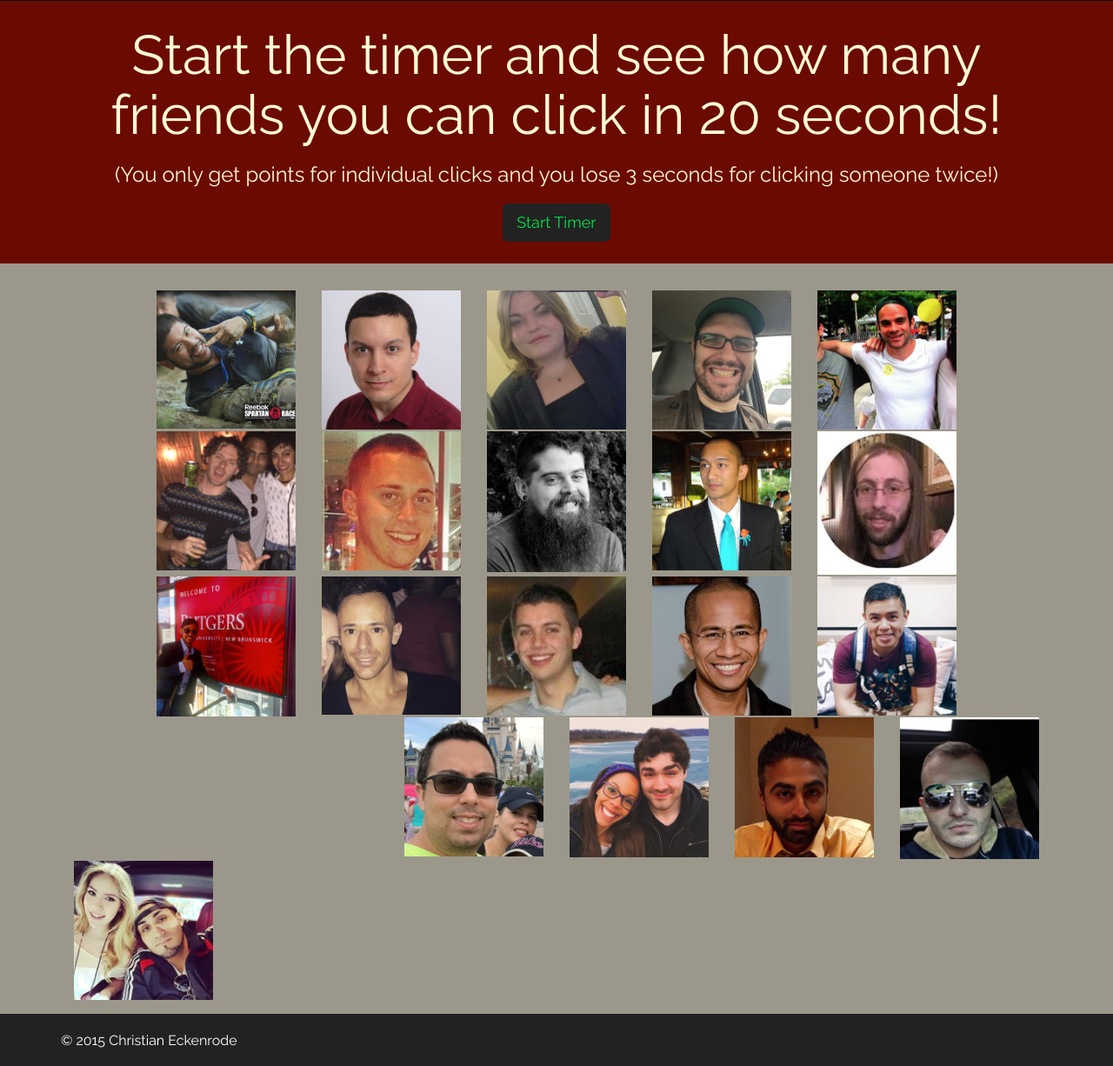
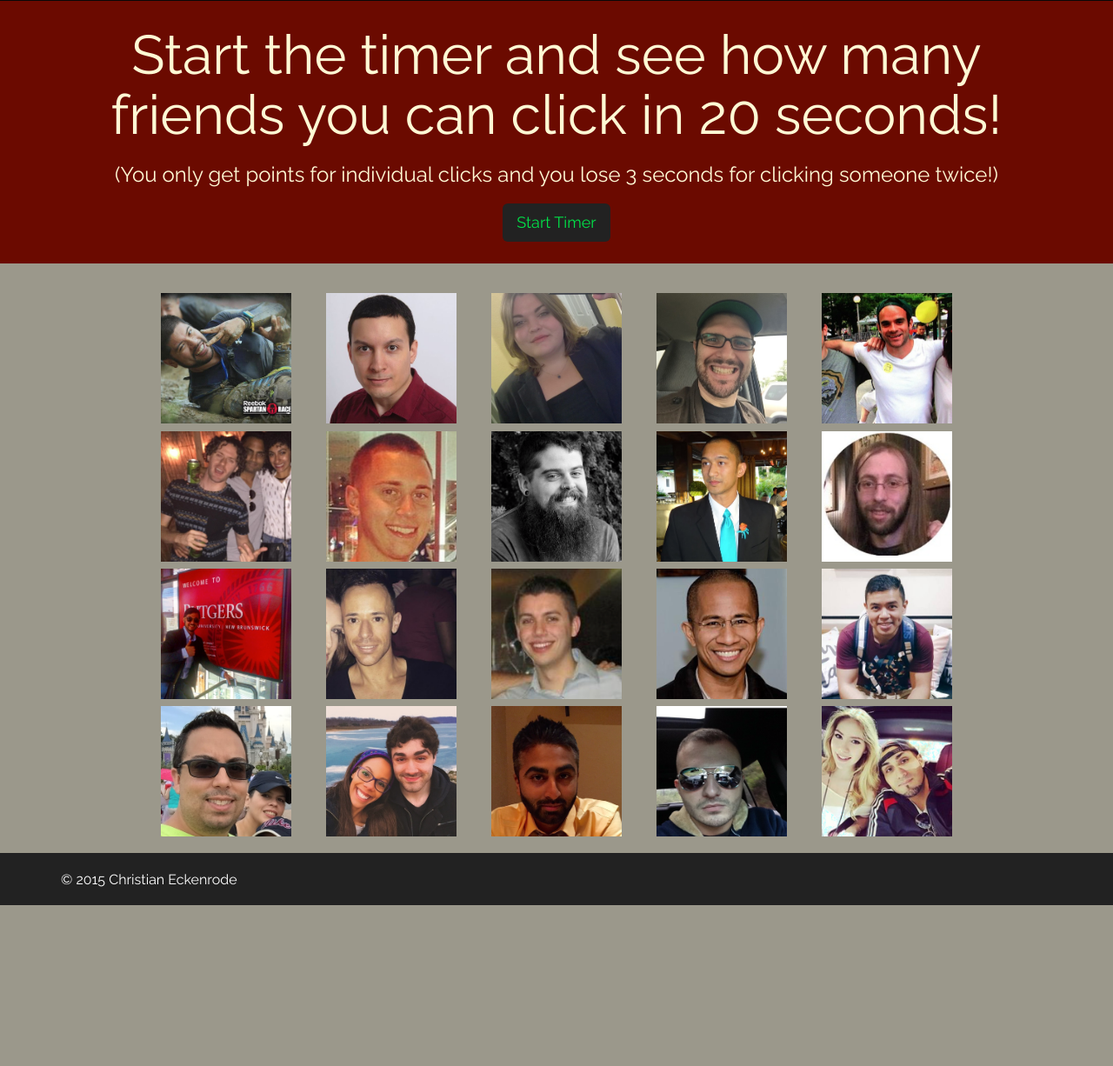
Before and after one commit to ceckenrode/click-your-friends, a PHP site: page / in a window 1280 px wide. Shown: the part 50-1276 px from the top of the page at 87% size. After the commit the page ends 1091 px from the top, so only its background shows below. Run offline with PHP 8.4, Linux system fonts and the light colour scheme; some libraries are stand-ins or nearby versions.

Commit message:
fixed issue where images didnt align properly

```diff
--- a/css/style.css
+++ b/css/style.css
@@ -30,9 +30,9 @@ html {
   text-align: center;}
 
 .friends {
-  width: 100%;
-  height: 100%;
-  margin: 1px auto;
+  width: 150px;
+  height: 150px;
+  margin: .3em auto;
 }
 
 
--- a/index.html
+++ b/index.html
@@ -55,36 +55,32 @@
   <!-- Begin page content -->
   <div class="container" id="faces">
 
-      <div class="col-xs-6 col-sm-3 col-xs-6 col-sm-3 col-md-2 col-md-offset-1 col"><img src="friendImages/albert.png" class="friends"></div>
-      <div class="col-xs-6 col-sm-3 col-md-2"><img src="friendImages/alex.png" class="friends"></div>
-      <div class="col-xs-6 col-sm-3 col-md-2"><img src="friendImages/carolyn.png" class="friends"></div>
-      <div class="col-xs-6 col-sm-3 col-md-2"><img src="friendImages/cb.png" class="friends"></div>
-      <div class="col-xs-6 col-sm-3 col-md-2"><img src="friendImages/chrisC.png" class="friends"></div>
-      <div class="col-md-1"></div>
+      <div class="col-xs-6 col-sm-3 col-xs-6 col-sm-3 col-md-2 col-md-offset-1 col"><img src="friendImages/albert.png" class="friends img-responsive"></div>
+      <div class="col-xs-6 col-sm-3 col-md-2"><img src="friendImages/alex.png" class="friends img-responsive"></div>
+      <div class="col-xs-6 col-sm-3 col-md-2"><img src="friendImages/carolyn.png" class="friends img-responsive"></div>
+      <div class="col-xs-6 col-sm-3 col-md-2"><img src="friendImages/cb.png" class="friends img-responsive"></div>
+      <div class="col-xs-6 col-sm-3 col-md-2"><img src="friendImages/chrisC.png" class="friends img-responsive"></div>
+
+      <div class="col-xs-6 col-sm-3 col-md-2 col-md-offset-1"><img src="friendImages/chrisD.png" class="friends img-responsive"></div>
+      <div class="col-xs-6 col-sm-3 col-md-2"><img src="friendImages/dan.png" class="friends img-responsive"></div>
+      <div class="col-xs-6 col-sm-3 col-md-2"><img src="friendImages/danV.png" class="friends img-responsive"></div>
+      <div class="col-xs-6 col-sm-3 col-md-2"><img src="friendImages/darryl.png" class="friends img-responsive"></div>
+      <div class="col-xs-6 col-sm-3 col-md-2"><img src="friendImages/james.png" class="friends img-responsive"></div>
 
 
-      <div class="col-xs-6 col-sm-3 col-md-2 col-md-offset-1"><img src="friendImages/chrisD.png" class="friends"></div>
-      <div class="col-xs-6 col-sm-3 col-md-2"><img src="friendImages/dan.png" class="friends"></div>
-      <div class="col-xs-6 col-sm-3 col-md-2"><img src="friendImages/danV.png" class="friends"></div>
-      <div class="col-xs-6 col-sm-3 col-md-2"><img src="friendImages/darryl.png" class="friends"></div>
-      <div class="col-xs-6 col-sm-3 col-md-2"><img src="friendImages/james.png" class="friends"></div>
-      <div class="col-md-1"></div>
+      <div class="col-xs-6 col-sm-3 col-md-2 col-md-offset-1"><img src="friendImages/jed.png" class="friends img-responsive"></div>
+      <div class="col-xs-6 col-sm-3 col-md-2"><img src="friendImages/jeremy.png" class="friends img-responsive"></div>
+      <div class="col-xs-6 col-sm-3 col-md-2"><img src="friendImages/mathew.png" class="friends img-responsive"></div>
+      <div class="col-xs-6 col-sm-3 col-md-2"><img src="friendImages/mike.png" class="friends img-responsive"></div>
+      <div class="col-xs-6 col-sm-3 col-md-2"><img src="friendImages/paul.png" class="friends img-responsive"></div>
 
 
-      <div class="col-xs-6 col-sm-3 col-md-2 col-md-offset-1"><img src="friendImages/jed.png" class="friends"></div>
-      <div class="col-xs-6 col-sm-3 col-md-2"><img src="friendImages/jeremy.png" class="friends"></div>
-      <div class="col-xs-6 col-sm-3 col-md-2"><img src="friendImages/mathew.png" class="friends"></div>
-      <div class="col-xs-6 col-sm-3 col-md-2"><img src="friendImages/mike.png" class="friends"></div>
-      <div class="col-xs-6 col-sm-3 col-md-2"><img src="friendImages/paul.png" class="friends"></div>
-      <div class="col-md-1"></div>
 
-
-      <div class="col-xs-6 col-sm-3 col-md-2 col-md-offset-1"><img src="friendImages/rolando.png" class="friends"></div>
-      <div class="col-xs-6 col-sm-3 col-md-2"><img src="friendImages/sean.png" class="friends"></div>
-      <div class="col-xs-6 col-sm-3 col-md-2"><img src="friendImages/shamoon.png" class="friends"></div>
-      <div class="col-xs-6 col-sm-3 col-md-2"><img src="friendImages/valdrin.png" class="friends"></div>
-      <div class="col-xs-6 col-sm-3 col-md-2"><img src="friendImages/victor.png" class="friends"></div>
-      <div class="col-md-1"></div>
+      <div class="col-xs-6 col-sm-3 col-md-2 col-md-offset-1"><img src="friendImages/rolando.png" class="friends img-responsive"></div>
+      <div class="col-xs-6 col-sm-3 col-md-2"><img src="friendImages/sean.png" class="friends img-responsive"></div>
+      <div class="col-xs-6 col-sm-3 col-md-2"><img src="friendImages/shamoon.png" class="friends img-responsive"></div>
+      <div class="col-xs-6 col-sm-3 col-md-2"><img src="friendImages/valdrin.png" class="friends img-responsive"></div>
+      <div class="col-xs-6 col-sm-3 col-md-2"><img src="friendImages/victor.png" class="friends img-responsive"></div>
 
   </div>
   <!-- /page content -->
```
